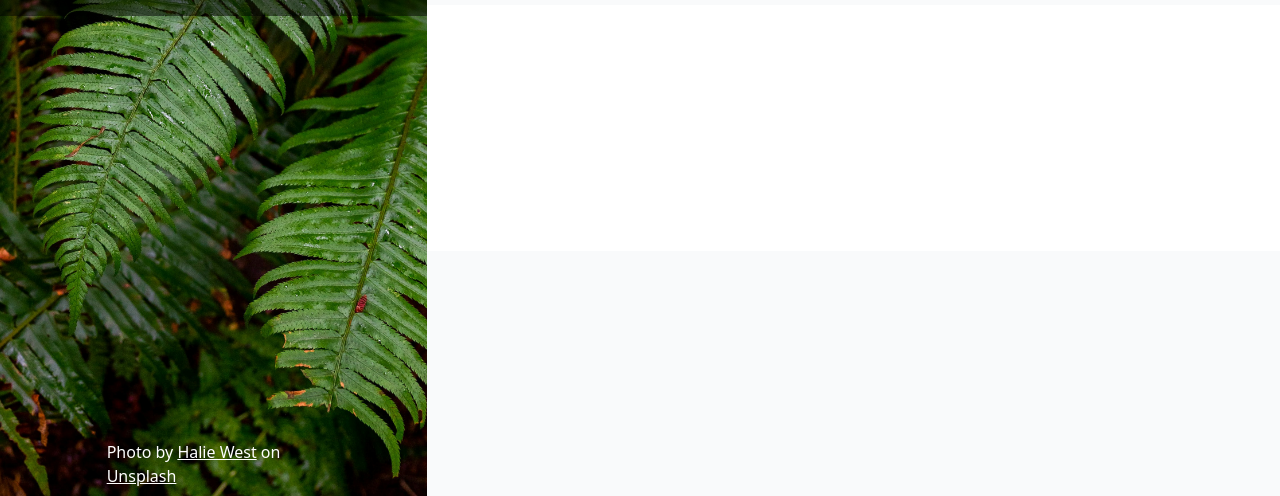
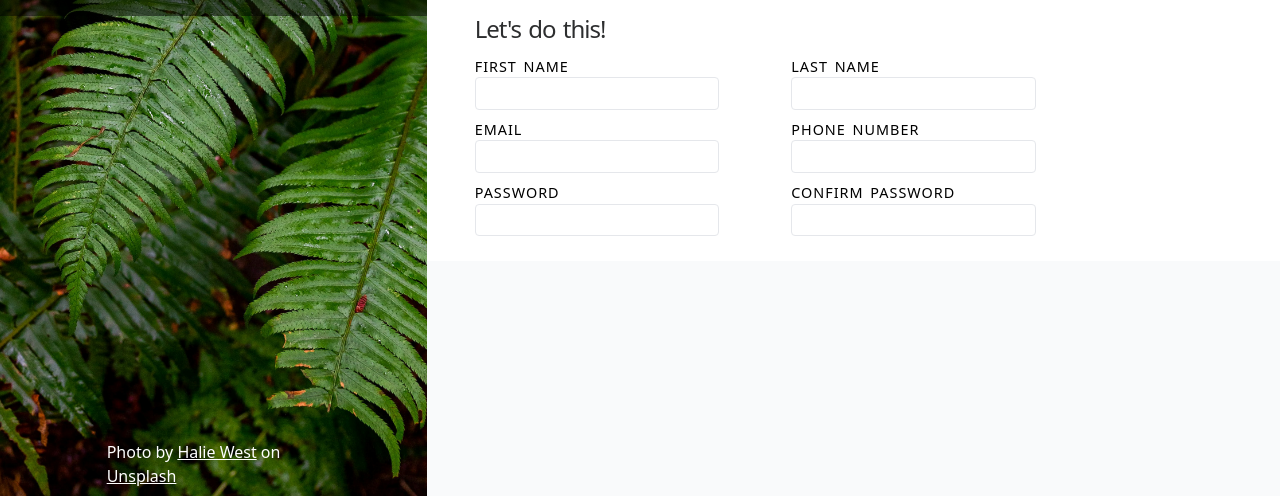
Before and after one commit to rjnares/sign-up-form-odin, a plain HTML site: page index.html in a window 1280 px wide. Shown: the part 304-800 px from the top of the page. Drawn offline with Linux system fonts and the light colour scheme.

Commit message:
Add sign up form content

```diff
--- a/css/style.css
+++ b/css/style.css
@@ -43,11 +43,13 @@ p, h1, h2, h3, h4, h5, h6 {
 
 :root {
   --green: #596D48;
+  --blue: #1E5CD9;
   --dark-gray: #2D2E2F;
   --light-white: #F9FAFB;
   --light-gray: #CCCCCC;
   --white: #FFFFFF;
   --black-transparent: rgba(0, 0, 0, 0.5);
+  --input-border-color: #E5E7EB;
   font-family: system-ui, sans-serif;
 }
 
@@ -148,3 +150,44 @@ html, body {
 .hook .body-text:first-child {
   margin-bottom: 1rem;
 }
+
+.form {
+  padding-top: 1rem;
+  padding-bottom: 1rem;
+}
+
+#sign-up-form {
+  display: flex;
+  flex-direction: column;
+  flex: 1;
+  justify-content: space-evenly;
+}
+
+#sign-up-form > div {
+  display: flex;
+  gap: 4.5rem;
+}
+
+#sign-up-form > div > p {
+  display: flex;
+  flex-direction: column;
+}
+
+label {
+  font-size: 0.9rem;
+  letter-spacing: 1px;
+  word-spacing: 2px;
+}
+
+input {
+  border-radius: 4px;
+  line-height: 1.8;
+  padding-left: 0.6rem;
+  border: 1px solid var(--input-border-color, lightgray);
+}
+
+input:focus {
+  border-color: transparent;
+  outline: 1px solid var(--blue, steelblue);
+  box-shadow: 4px 4px 5px 0px #CECECE;
+}
--- a/index.html
+++ b/index.html
@@ -28,7 +28,41 @@
           <p class="body-text">You <span class="emphasis">know</span> you want to.</p>
         </div>
       </div>
-      <div class="section"></div>
+      <div class="form section">
+        <p class="body-text">Let's do this!</p>
+        <form id="sign-up-form">
+          <div>
+            <p>
+              <label for="first-name">FIRST NAME</label>
+              <input id="first-name" type="text" name="first_name">
+            </p>
+            <p>
+              <label for="last-name">LAST NAME</label>
+              <input id="last-name" type="text" name="last_name">
+            </p>
+          </div>
+          <div>
+            <p>
+              <label for="email">EMAIL</label>
+              <input id="email" type="email" name="email">
+            </p>
+            <p>
+              <label for="phone-number">PHONE NUMBER</label>
+              <input id="phone-number" type="tel" name="phone_number">
+            </p>
+          </div>
+          <div>
+            <p>
+              <label for="password">PASSWORD</label>
+              <input id="password" type="password" name="password">
+            </p>
+            <p>
+              <label for="confirm-password">CONFIRM PASSWORD</label>
+              <input id="confirm-password" type="password" name="confirm_password">
+            </p>
+          </div>
+        </form>
+      </div>
       <div class="section"></div>
     </div>
   </div>
```
